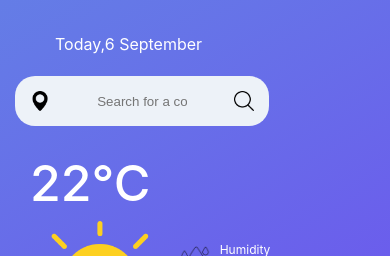
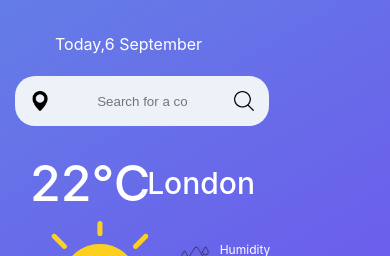
Before and after one commit to Sunday012/weather-app, a React (Vite) app: page / in a window 390 px wide. Shown: the top 256 px of the page. Built offline with nearby package versions, Linux system fonts and the light colour scheme.

Commit message:
new changes

```diff
--- a/src/components/WeatherApp.css
+++ b/src/components/WeatherApp.css
@@ -191,12 +191,12 @@
         /* justify-content: space-between; */
     }
     .main-location{
-        font-size: 40px;
+        font-size: 30px;
         font-weight: 500;
         display: flex;
         position: relative;
-        left: -200px;
-        display: none;
+        /* left: -200px;
+        display: none; */
     }
     .temperature{
         font-size: 50px;
```
